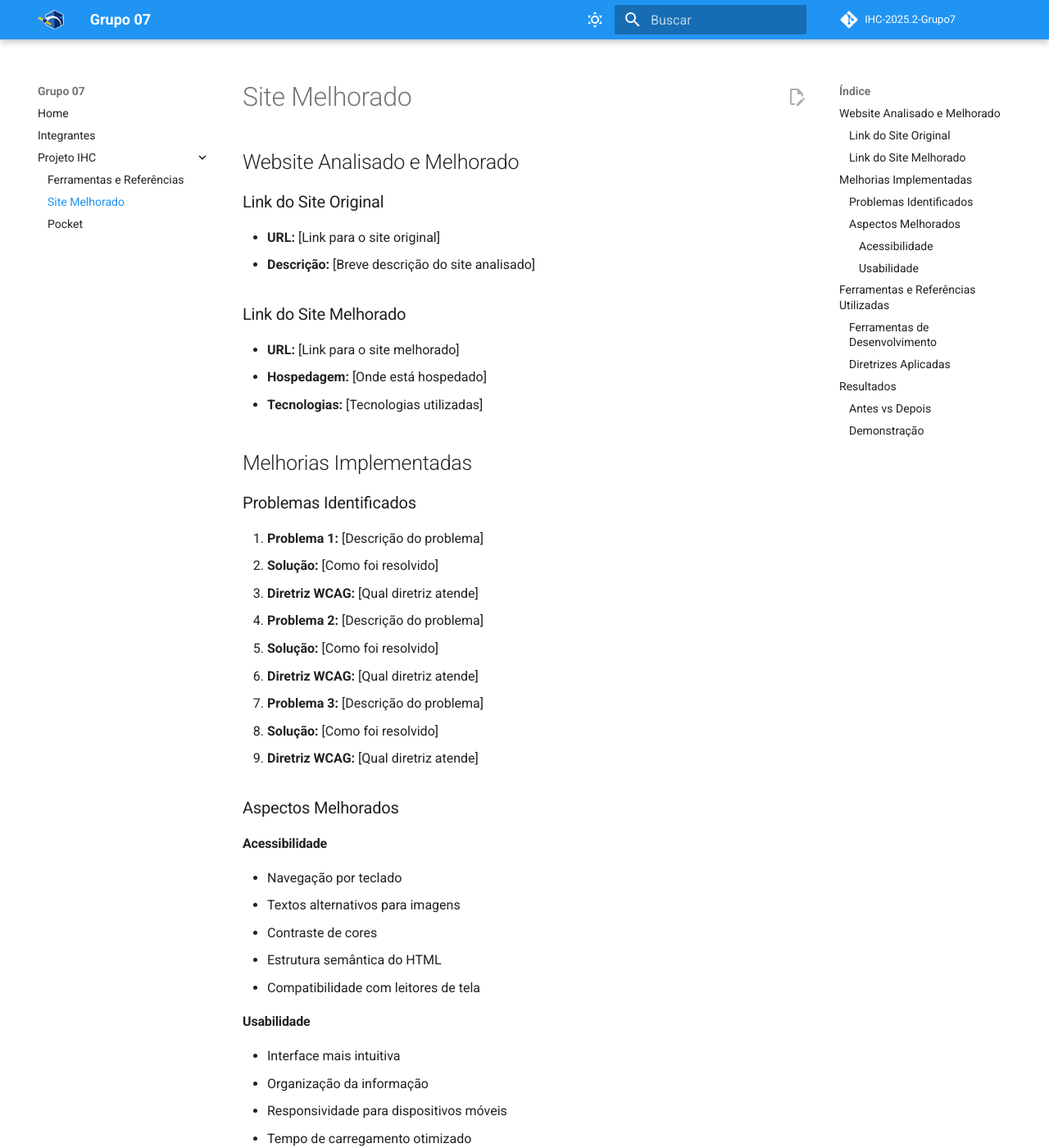
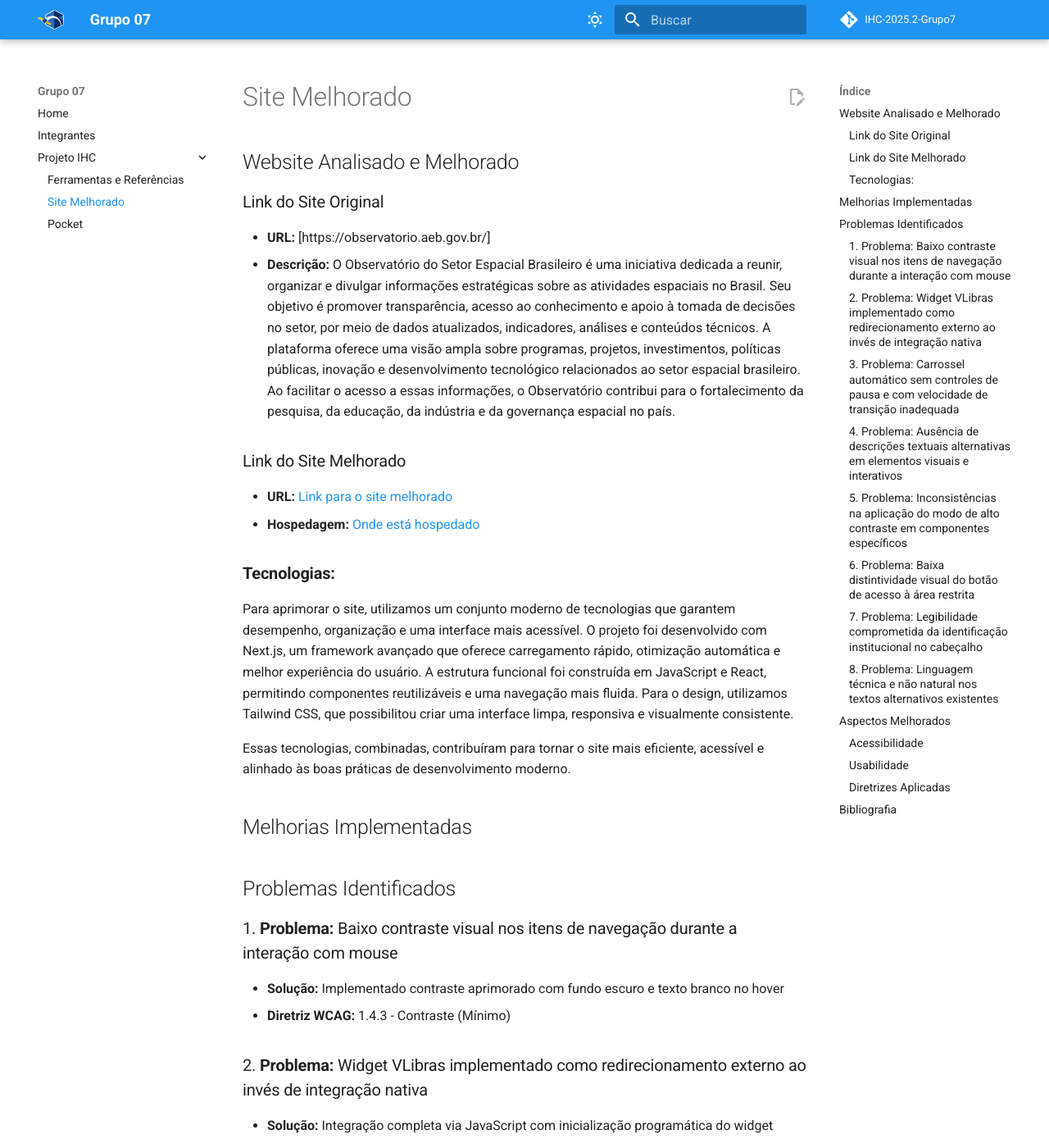
Before and after one commit to UnB-IHC/IHC-2025.2-Grupo7, an MkDocs documentation site: the page built from docs/projeto/site-melhorado.md, in a window 1280 px wide and 1400 px high. Shown: the whole window at 82% size. Built offline with MkDocs 1.6.1 and Material for MkDocs 9.7.7, drawn with Linux system fonts in a browser that asks for light colours; comment, search, counter and statistics services are not loaded; some of the changed text lies outside the part shown.

Commit message:
Atualizando
Updated the documentation for the improved website, including original site details, improvements made, technologies used, and accessibility guidelines followed.

```diff
--- a/docs/projeto/site-melhorado.md
+++ b/docs/projeto/site-melhorado.md
@@ -3,62 +3,80 @@
 ## Website Analisado e Melhorado
 
 ### Link do Site Original
-- **URL:** [Link para o site original]
-- **Descrição:** [Breve descrição do site analisado]
+- **URL:** [https://observatorio.aeb.gov.br/]
+- **Descrição:** O Observatório do Setor Espacial Brasileiro é uma iniciativa dedicada a reunir, organizar e divulgar informações estratégicas sobre as atividades espaciais no Brasil. Seu objetivo é promover transparência, acesso ao conhecimento e apoio à tomada de decisões no setor, por meio de dados atualizados, indicadores, análises e conteúdos técnicos. A plataforma oferece uma visão ampla sobre programas, projetos, investimentos, políticas públicas, inovação e desenvolvimento tecnológico relacionados ao setor espacial brasileiro. Ao facilitar o acesso a essas informações, o Observatório contribui para o fortalecimento da pesquisa, da educação, da indústria e da governança espacial no país.
 
 ### Link do Site Melhorado
-- **URL:** [Link para o site melhorado]
-- **Hospedagem:** [Onde está hospedado]
-- **Tecnologias:** [Tecnologias utilizadas]
+- **URL:** [Link para o site melhorado](https://ihc-2025-2-grupo7.vercel.app/)
+- **Hospedagem:** [Onde está hospedado](https://vercel.com/)
+
+
+### **Tecnologias:**
+Para aprimorar o site, utilizamos um conjunto moderno de tecnologias que garantem desempenho, organização e uma interface mais acessível. O projeto foi desenvolvido com Next.js, um framework avançado que oferece carregamento rápido, otimização automática e melhor experiência do usuário.
+A estrutura funcional foi construída em JavaScript e React, permitindo componentes reutilizáveis e uma navegação mais fluida.
+Para o design, utilizamos Tailwind CSS, que possibilitou criar uma interface limpa, responsiva e visualmente consistente.
+
+Essas tecnologias, combinadas, contribuíram para tornar o site mais eficiente, acessível e alinhado às boas práticas de desenvolvimento moderno.
 
 ## Melhorias Implementadas
 
-### Problemas Identificados
-1. **Problema 1:** [Descrição do problema]
-   - **Solução:** [Como foi resolvido]
-   - **Diretriz WCAG:** [Qual diretriz atende]
+## Problemas Identificados
 
-2. **Problema 2:** [Descrição do problema]
-   - **Solução:** [Como foi resolvido]
-   - **Diretriz WCAG:** [Qual diretriz atende]
+### 1. **Problema:** Baixo contraste visual nos itens de navegação durante a interação com mouse
+- **Solução:** Implementado contraste aprimorado com fundo escuro e texto branco no hover
+- **Diretriz WCAG:** 1.4.3 - Contraste (Mínimo)
 
-3. **Problema 3:** [Descrição do problema]
-   - **Solução:** [Como foi resolvido]
-   - **Diretriz WCAG:** [Qual diretriz atende]
+### 2. **Problema:** Widget VLibras implementado como redirecionamento externo ao invés de integração nativa
+- **Solução:** Integração completa via JavaScript com inicialização programática do widget
+- **Diretriz WCAG:** 1.2.6 - Legendas em Mídia Pré-gravada
 
-### Aspectos Melhorados
+### 3. **Problema:** Carrossel automático sem controles de pausa e com velocidade de transição inadequada
+- **Solução:** Adicionado botão de pausar/continuar com controle de estado do autoplay
+- **Diretriz WCAG:** 2.2.2 - Pausar, Parar, Esconder
 
-#### Acessibilidade
+### 4. **Problema:** Ausência de descrições textuais alternativas em elementos visuais e interativos
+- **Solução:** Textos alternativos descritivos em todas as imagens e atributos title/aria-label
+- **Diretriz WCAG:** 1.1.1 - Conteúdo Não Textual
+
+### 5. **Problema:** Inconsistências na aplicação do modo de alto contraste em componentes específicos
+- **Solução:** Sistema completo de alto contraste com aplicação consistente em todos os componentes
+- **Diretriz WCAG:** 1.4.6 - Contraste (Reforçado)
+
+### 6. **Problema:** Baixa distintividade visual do botão de acesso à área restrita
+- **Solução:** Estilo visual diferenciado com cores contrastantes e atributos semânticos claros
+- **Diretriz WCAG:** 3.2.4 - Identificação Consistente
+
+### 7. **Problema:** Legibilidade comprometida da identificação institucional no cabeçalho
+- **Solução:** Ajuste de hierarquia visual com contraste adequado e diferenciação clara
+- **Diretriz WCAG:** 1.4.3 - Contraste (Mínimo)
+
+### 8. **Problema:** Linguagem técnica e não natural nos textos alternativos existentes
+- **Solução:** Revisão completa dos textos alternativos utilizando linguagem natural e descritiva
+- **Diretriz WCAG:** 3.1.5 - Texto de Leitura Secundária
+
+## Aspectos Melhorados
+
+### Acessibilidade
 - Navegação por teclado
 - Textos alternativos para imagens
 - Contraste de cores
 - Estrutura semântica do HTML
 - Compatibilidade com leitores de tela
 
-#### Usabilidade
+### Usabilidade
 - Interface mais intuitiva
 - Organização da informação
 - Responsividade para dispositivos móveis
 - Tempo de carregamento otimizado
 - Feedback para ações do usuário
 
-## Ferramentas e Referências Utilizadas
-
-### Ferramentas de Desenvolvimento
-- **Ferramenta 1:** [Nome e função]
-- **Ferramenta 2:** [Nome e função]
 
 ### Diretrizes Aplicadas
-- **WCAG 2.1 AA:** [Critérios específicos aplicados]
-- **NBR ISO/IEC 40500:2012:** [Como foi utilizada]
+- **WCAG 2.2 AA:**
+- **NBR ISO/IEC 17225:2025:**
 
-## Resultados
+## Bibliografia
 
-### Antes vs Depois
-- **Score de Acessibilidade Antes:** [Pontuação]
-- **Score de Acessibilidade Depois:** [Pontuação]
-- **Melhorias Quantificadas:** [Dados específicos]
+<a id="FRM1" href="#anchor_1">1.</a> W3C. Web Content Accessibility Guidelines (WCAG) 2.2. Disponível em: https://www.w3.org/TR/WCAG22/. Acesso em: 17 Nov. 2025.
 
-### Demonstração
-- **Screenshots:** [Comparação visual]
-- **Vídeo Demonstrativo:** [Link se houver]
+<a id="FRM1" href="#anchor_1">2.</a> ASSOCIAÇÃO BRASILEIRA DE NORMAS TÉCNICAS. NBR 17225: Acessibilidade para conteúdo web. Rio de Janeiro: ABNT, 2025.
```
